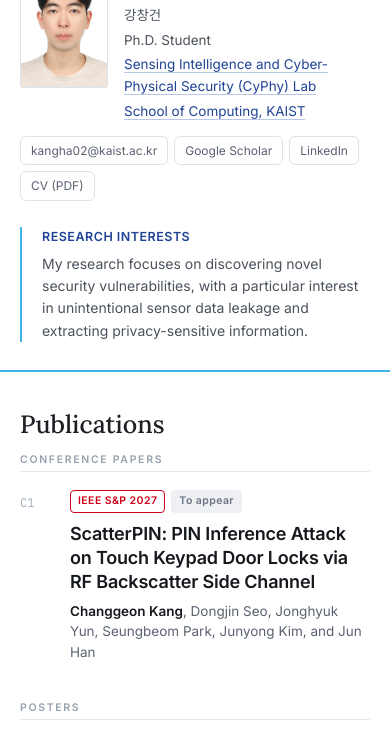
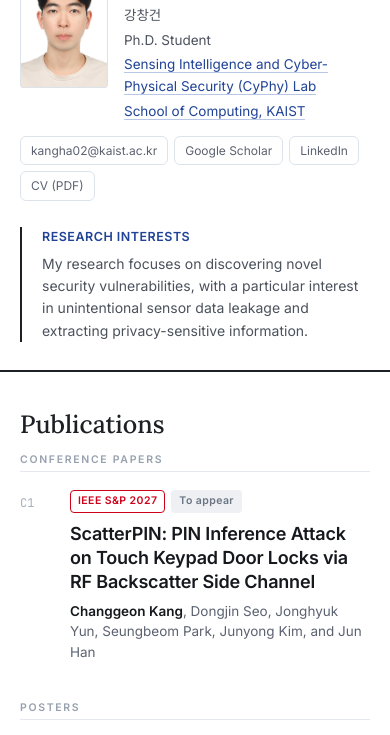
Before and after one commit to ChanggeonKang/changgeonkang.github.io, a plain HTML site: page index.html in a window 390 px wide. Shown: the part 72-807 px from the top of the page. Drawn offline with Linux system fonts and the light colour scheme.

Commit message:
Dividers back to black

```diff
--- a/index.html
+++ b/index.html
@@ -158,7 +158,7 @@ a:focus-visible{outline:2px solid #204396;outline-offset:2px}
 .optD .rail .photo{width:130px}
 .optD .rail .what{margin-top:20px;padding-top:18px;border-top:1px solid #e5e9ef}
 .optD .main{padding:32px clamp(20px,3vw,40px) 52px;min-width:0}
-.optD .main > section + section{margin-top:30px;padding-top:26px;border-top:2px solid #40b3e6}
+.optD .main > section + section{margin-top:30px;padding-top:26px;border-top:2px solid #1c1f24}
 .optD .measure{max-width:940px}
 .optD h3{margin-top:24px}
 .optD section > h3:first-of-type{margin-top:14px}
@@ -176,14 +176,14 @@ a:focus-visible{outline:2px solid #204396;outline-offset:2px}
 
 @media(max-width:900px){
   .optD .shell{grid-template-columns:1fr}
-  .optD .rail{position:static;border-right:0;border-bottom:2px solid #40b3e6;
+  .optD .rail{position:static;border-right:0;border-bottom:2px solid #1c1f24;
     padding-block:28px;padding-inline:clamp(20px,4vw,40px)}
   .optD .railinner{display:flex;gap:26px;align-items:flex-start;flex-wrap:wrap}
   .optD .railid{flex:1 1 430px;min-width:0}
   .optD .rail .idrow{grid-template-columns:116px minmax(0,380px);gap:22px}
   .optD .rail .photo{width:auto}
   .optD .rail .what{flex:1 1 300px;min-width:0;margin-top:0;padding-top:0;border-top:0;
-    border-left:2px solid #40b3e6;padding-left:20px}
+    border-left:2px solid #1c1f24;padding-left:20px}
   .optD .main{padding-inline:clamp(20px,4vw,40px)}
 }
 @media(max-width:560px){
```
